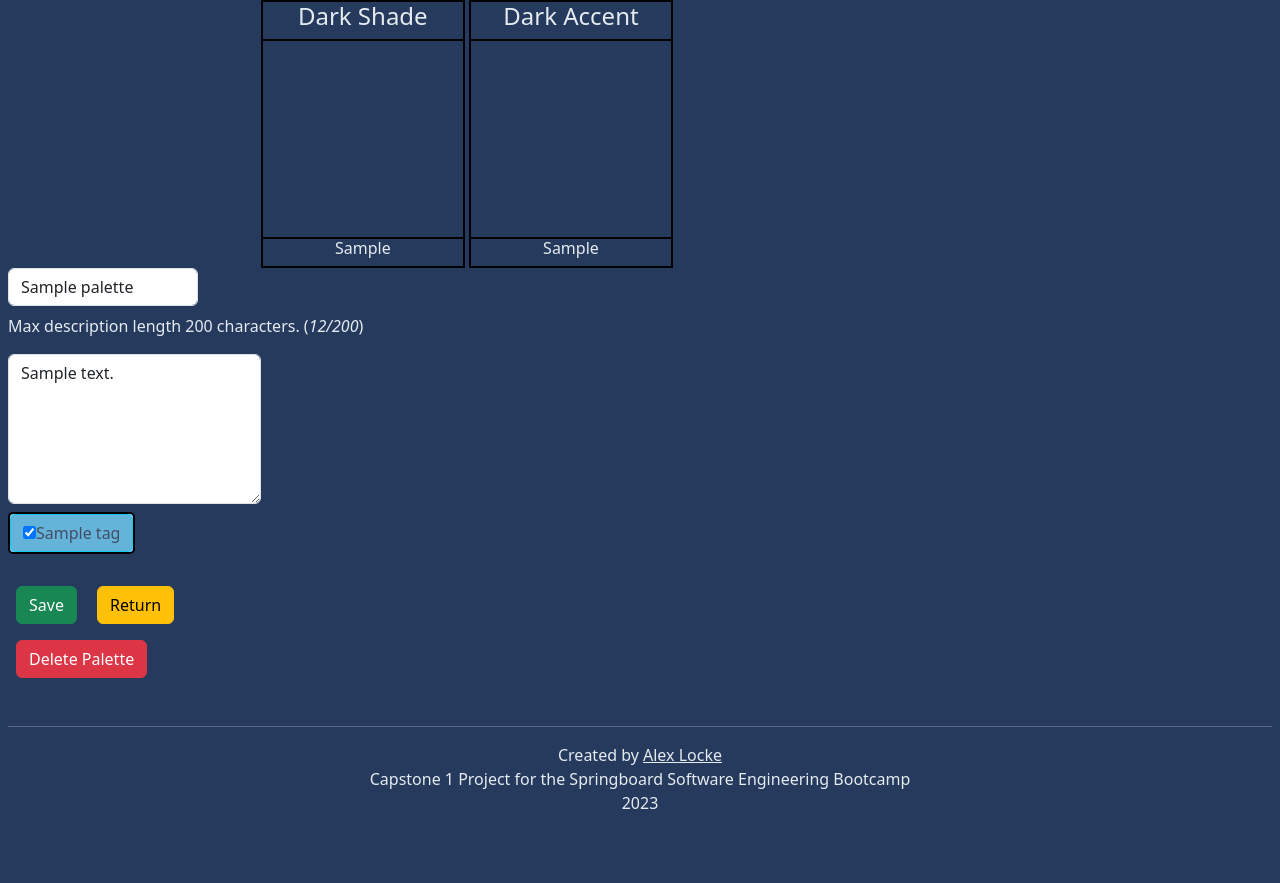
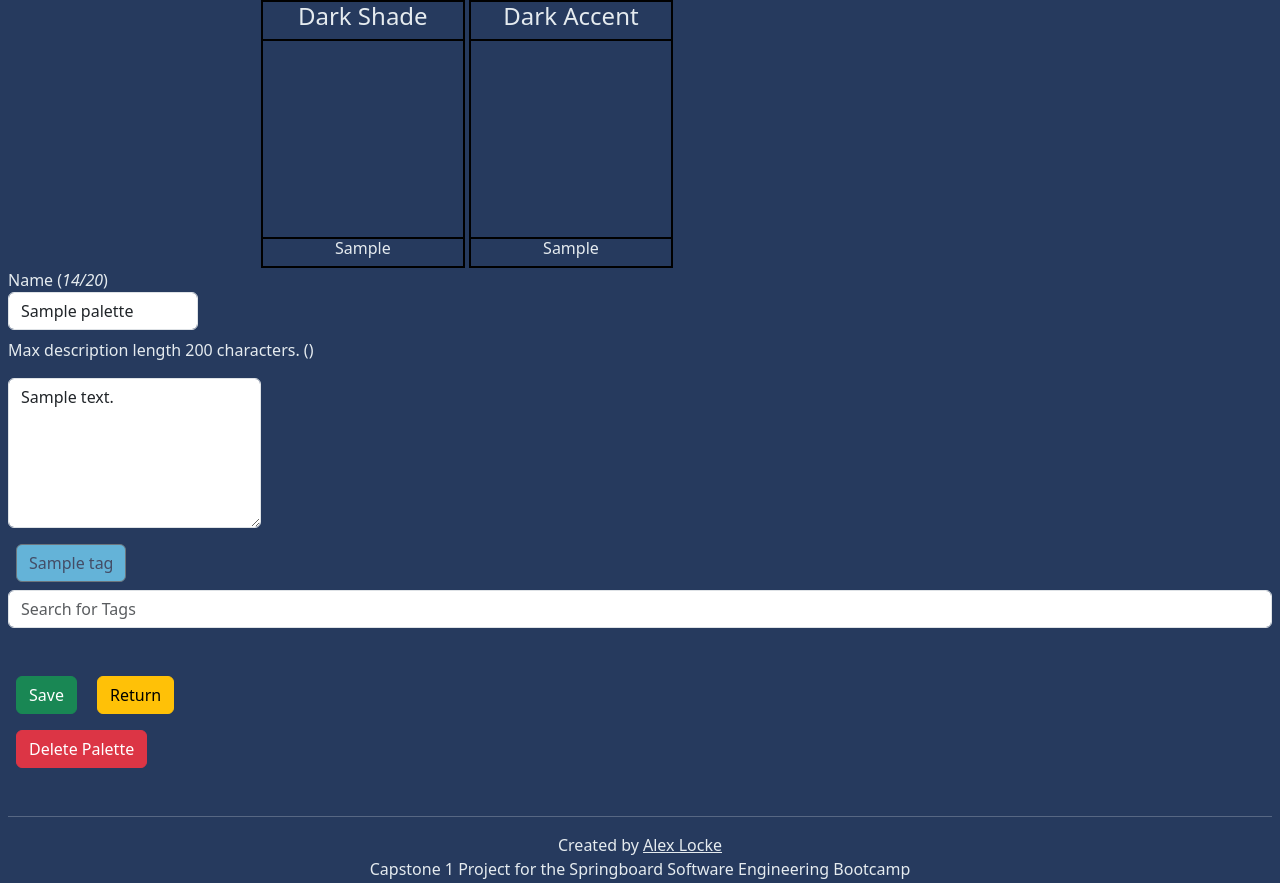
Before and after one commit to alocke8181/capstone-1, a Flask app: template code/templates/palettes/edit.html in a window 1280 px wide. Shown: the part 401-1284 px from the top of the page. Before the commit the page ends 1210 px from the top, so only its background shows below. Run offline with Flask 3, Linux system fonts and the light colour scheme; the template is opened without the code that fills it: values that come from a table or form of the project are taken from there, others are empty; tables that the repository leaves empty hold one stand-in row (values such as "Sample post"); some libraries are stand-ins or nearby versions.

Commit message:
updated tag editing system

```diff
--- a/code/static/javascript/paletteEdit.js
+++ b/code/static/javascript/paletteEdit.js
@@ -1,27 +1,67 @@
 //const BASE_URL = 'https://palette-place.onrender.com/';
 const BASE_URL = 'http://127.0.0.1:5000/'
-//Simple script to hide the confirm button and then show it when the first is clicked.
+let tagList;
+const tagSearchBar = $('#tag-search');
+let sugList = $('#suggestions');
+const noResult = 'No Tags Found!';
+const addedTags = $('#added-tags');
+
+async function getTags(){
+    let response = await axios.get(`${BASE_URL}/tags`);
+    tagList = response.data.tags;
+};
+getTags();
+
+
 $('#confirm-button').hide();
 $('#del-button').click(function(){
     $('#confirm-button').show();
 });
 
-function charCounter(){
-    let $charCount = $('#char-counter');
-    let $inputField = $('textarea');
+function checkLengths(){
+    let nameLen = $('#name').val().length;
+    let descLen = $('#desc').val().length;
+    if ((nameLen <= 20 && nameLen >=1) && (descLen <=200)){
+        $('#save-button').prop('disabled',false);
+    }else{
+        $('#save-button').prop('disabled',true);
+    };
+};
+checkLengths();
+
+function nameCounter(){
+    let $charCount = $('#name-counter');
+    let $inputField = $('#name');
+    let len = $inputField.val().length;
+    $charCount.text(`${len}/20`);
+    if (len > 20 || len <=0){
+        $charCount.css('color','red');
+    } if (len <=20 && len >=1){
+        $charCount.css('color','#E5EBEF');
+    }
+};
+nameCounter();
+$('#name').on('keyup', function(){
+    nameCounter();
+    checkLengths();
+});
+
+function descCounter(){
+    let $charCount = $('#desc-counter');
+    let $inputField = $('#desc');
     let len = $inputField.val().length;
     $charCount.text(`${len}/200`);
     if (len > 200){
         $charCount.css('color','red');
-        $('#save-button').prop('disabled',true);
-    } if (len <=200){
+    } if (len <=200 && len >=1){
         $charCount.css('color','#E5EBEF');
-        $('#save-button').prop('disabled',false);
     }
 };
-charCounter();
-$('textarea').on('keyup', function(){
-    charCounter();
+
+descCounter();
+$('#desc').on('keyup', function(){
+    descCounter();
+    checkLengths();
 });
 
 async function editPalette(){
@@ -32,10 +72,8 @@ async function editPalette(){
         let nameIn = $('#name').val();
         let descIn = $('#desc').val();
         let tags = [];
-        $('#tag-cont').find('input[type=checkbox]').each(function(){
-            if (this.checked){
-                tags.push(this.dataset.name);
-            };
+        addedTags.find('button').each((idx, child) =>{
+            tags.push($(child).attr('name'));
         });
         let response = await axios.post(`${BASE_URL}/palettes/${palID}/edit`, {name : nameIn, desc : descIn, tags : tags});
         let redirUrl = response.data.redir_url;
@@ -43,3 +81,115 @@ async function editPalette(){
     });
 };
 editPalette();
+
+function searchTagList(str){
+    let lower = str.toLowerCase();
+    let results = tagList.filter(eachTag => eachTag.toLowerCase().includes(lower));
+    if (results.length ==0){
+        results.push(noResult);
+    }if(results.length >5){
+        results = results.slice(0,5);
+    };
+    return results;
+};
+
+function clearSuggestions(){
+	if(sugList.children().length > 0){
+		Array.from(sugList.children()).forEach(eachChild => eachChild.remove());
+	};
+};
+
+function tagSearchHandler(e){
+    clearSuggestions();
+    let query = tagSearchBar.val();
+    if(query !== ''){
+        let tags = searchTagList(query);
+        showSuggestions(tags,query);
+    }else{
+        tagSearchBar.val(tagSearchBar.defaultValue);
+    };
+};
+
+function showSuggestions(tags, query){
+    tags.forEach(eachTag =>{
+        let sugg = $('<li>');
+        if(eachTag !== noResult){
+            sugg.html(boldSuggestion(eachTag, query));
+            sugg.on('mouseover', (e) => e.target.classList.add('highlight-sug'));
+            sugg.on('mouseout', (e) => e.target.classList.remove('highlight-sug'));
+            sugg.on('click', () => addTag(eachTag));
+        }else{
+            sugg.text(noResult);
+            sugg.addClass('no-result');
+        };
+        sugList.append(sugg);
+    });
+}
+
+function addTag(tag){
+    if(checkTagAlreadyAdded(tag)){
+        return;
+    }else{
+    let newTag = $('<button>');
+    newTag.attr('name', tag);
+    newTag.attr('id', tag);
+    newTag.addClass('btn btn-secondary');
+    newTag.on('mouseover', () => {
+        newTag.addClass('btn-danger');
+        newTag.removeClass('btn-secondary');});
+    newTag.on('mouseout', () => {
+        newTag.addClass('btn-secondary');
+        newTag.removeClass('btn-danger');});
+    newTag.text(tag);
+    newTag.on('click', (e) => {
+        e.preventDefault();
+        newTag.remove();
+    });
+    addedTags.append(newTag);
+}
+};
+
+function checkTagAlreadyAdded(tag){
+    let added = false;
+    if(addedTags.children().length >0){
+        addedTags.children().each((idx, child) =>{
+            if($(child).attr('id') == tag){
+                added = true;
+            };
+        });
+    };
+    return added;
+};
+
+function boldSuggestion(tag, query){
+    let tagLower = tag.toLowerCase();
+    let queryLower = query.toLowerCase();
+    let firstIdx = tagLower.indexOf(queryLower);
+    let lastIdx = firstIdx + query.length;
+
+    let firstStr = tag.slice(0,firstIdx);
+    let boldStr = tag.slice(firstIdx, lastIdx);
+    let lastStr = tag.slice(lastIdx);
+    return firstStr + "<b>" + boldStr + "</b>" + lastStr;
+};
+
+function addListenersToTags(){
+    if(addedTags.children().length >0){
+        addedTags.children().each((idx, child) =>{
+            let $child = $(child);
+            $child.on('mouseover', () => {
+                $child.addClass('btn-danger');
+                $child.removeClass('btn-secondary');});
+            $child.on('mouseout', () => {
+                $child.addClass('btn-secondary');
+                $child.removeClass('btn-danger');});
+            $child.on('click', (e) => {
+                e.preventDefault();
+                $child.remove();
+            });
+        });
+    };
+};
+addListenersToTags();
+
+tagSearchBar.on('keyup', tagSearchHandler)
--- a/code/templates/palettes/edit.html
+++ b/code/templates/palettes/edit.html
@@ -30,17 +30,18 @@
 </div>
 <div class="palette-editor" id="{{palette.id}}">
         <form id="edit-form">
+            <label for="name">Name (<i id="name-counter"></i>)</label>
             <input type="text" id="name" class='form-control login-field' value="{{palette.name}}">
             <p>Max description length 200 characters. (<i id="char-counter"></i>)</p>
             <textarea id="desc" class="form-control desc-field" name="desc" rows="2">{{palette.desc}}</textarea>
-            <div id="tag-cont">
-                {% for tag in tags %}
-                    <div class="btn-group-toggle form-check-inline tag-box" data-toggle="buttons">
-                        <label class="btn btn-info">
-                            <input type="checkbox" autocomplete="off" data-name="{{tag.name}}" {% if tag in palette.tags %} checked {% endif %}>{{tag.name}}
-                        </label>
-                    </div>
+            <div id="added-tags">
+                {% for tag in palette.tags %}
+                    <button name="{{tag.name}}" id="{{tag.name}}" class="btn btn-secondary">{{tag.name}}</button>
                 {% endfor %}
+            </div>
+            <input type="text" name="tag-search" id="tag-search" placeholder="Search for Tags" class="form-control">
+            <div>
+                <ul id="suggestions"></ul>
             </div>
             <br>
         </form>
```
